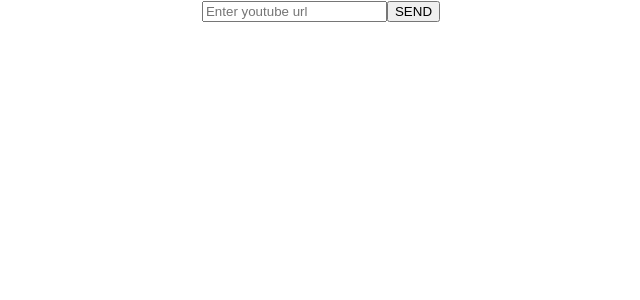
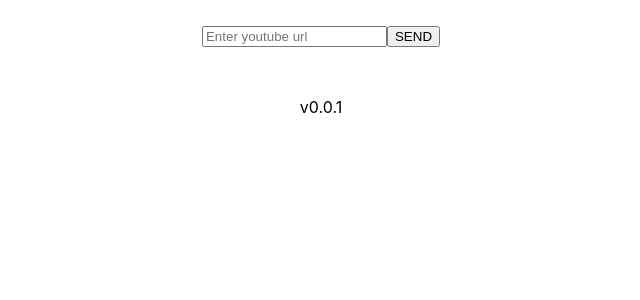
Before and after one commit to AlexKLWS/youtube-audio-stream-client, a React (Create React App) app: page / in a window 1280 px wide. Shown: the top 300 px of the page, without its empty margins (319-959 px from the left). Built offline with nearby package versions, Linux system fonts and the light colour scheme.

Commit message:
Give elements more space, add version

```diff
--- a/src/pages/Home/Home.tsx
+++ b/src/pages/Home/Home.tsx
@@ -76,7 +76,7 @@ const Home: React.FC = () => {
 
   return (
     <div className='App'>
-      <div>
+      <div style={{ padding: '25px 0px' }}>
         <input
           placeholder='Enter youtube url'
           value={inputURL || ''}
@@ -111,6 +111,7 @@ const Home: React.FC = () => {
           </div>
         </div>
       )}
+      <div style={{ padding: '25px 0px' }}>v0.0.1</div>
     </div>
   )
 }
--- a/src/pages/Player/Player.tsx
+++ b/src/pages/Player/Player.tsx
@@ -51,7 +51,9 @@ const Player: React.FC = () => {
   return (
     <div style={{ backgroundColor: 'rgb(0, 0, 0)', position: 'absolute', width: '100%', height: '360px' }}>
       <audio className='videoCanvas' ref={player} autoPlay={true} />
+      <div style={{ padding: '10px' }}>
         <button
+          style={{ padding: '10px' }}
           onClick={() => {
             if (player.current) {
               player.current.play()
@@ -60,7 +62,10 @@ const Player: React.FC = () => {
         >
           =PLAY=
         </button>
+      </div>
+      <div style={{ padding: '10px' }}>
         <button
+          style={{ padding: '10px' }}
           onClick={() => {
             if (player.current) {
               player.current.pause()
@@ -70,6 +75,7 @@ const Player: React.FC = () => {
           =PAUSE=
         </button>
       </div>
+    </div>
   )
 }
 
```
Lines whose indentation alone changed are shown as unchanged.
